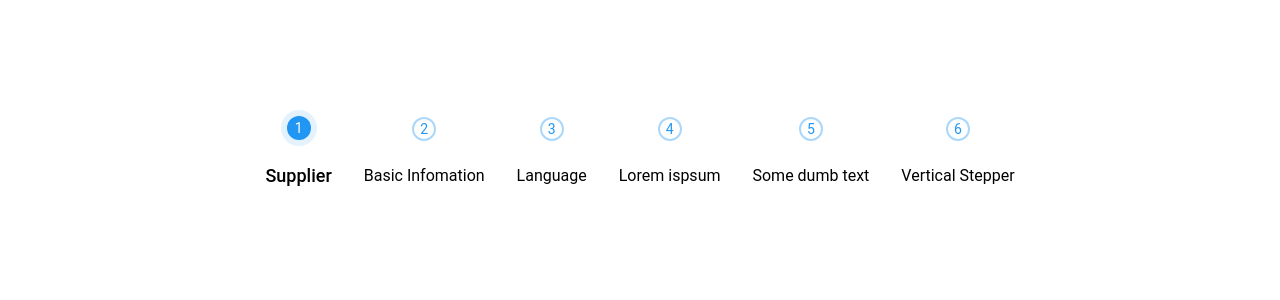
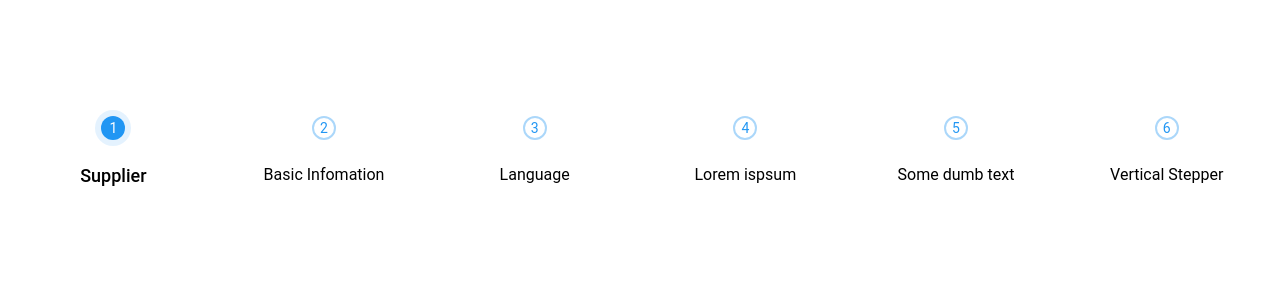
Before and after one commit to khoa-nd-511/nab_stepper, a React (Create React App) app: page / in a window 1280 px wide. Shown: the top 300 px of the page. Built offline with nearby package versions, Linux system fonts and the light colour scheme.

Commit message:
set same height & width for step

```diff
--- a/src/components/Step/index.js
+++ b/src/components/Step/index.js
@@ -3,9 +3,7 @@ import withStyles from 'react-jss'
 
 const styles = theme =>  ({
 	step: {
-		display: 'flex',
-		flexDirection: 'column',
-		alignItems: 'center',
+		textAlign: 'center',
 		padding: theme.distance.default,
 		cursor: 'pointer',
 		'&:hover': {
@@ -15,6 +13,7 @@ const styles = theme =>  ({
 	},
 	stepNum: {
 		...theme.snippets.centeringChildren,
+		display: 'inline-flex',
 		width: theme.size.medium,
 		height: theme.size.medium,
 		borderRadius: theme.shape.rounded,
@@ -41,7 +40,8 @@ const styles = theme =>  ({
 	}
 })
 
-export const step = ({ classes, label, number, visited, activated, chooseStep }) => {
+export const step = ({ classes, label, number, visited, activated, chooseStep, width }) => {
+	if (!width) return null
 	const { step, stepNum, visitedStepNum, activatedStepNum, activatedStepLabel } = classes
 
 	let stepNumClasses = [stepNum]
@@ -55,7 +55,7 @@ export const step = ({ classes, label, number, visited, activated, chooseStep })
 	}
 	// if (number)
 	return (
-		<div className={step} onClick={() => chooseStep(number)}>
+		<div className={step} onClick={() => chooseStep(number)} style={{ width: width }}>
 			<div className={stepNumClasses.join(' ')}>{number}</div>
 			<div className={stepLabelClasses.join(' ')}>{label}</div>
 		</div>
--- a/src/components/Stepper/index.js
+++ b/src/components/Stepper/index.js
@@ -1,11 +1,11 @@
-import React, { useState } from 'react'
+import React, { useState, useRef, useEffect } from 'react'
 import withStyles from 'react-jss'
 
 import { Step } from '../Step'
 
 const styles = theme => ({
 	stepper: {
-		...theme.snippets.centeringChildren,
+		display: 'flex',
 		width: '100%'
 	}
 })
@@ -20,10 +20,15 @@ const STEPS = [
 ]
 
 const StepperComp = ({ classes }) => {
+	const [width, setWidth] = useState(0)
+	const ref = useRef(null)
 	const [steps, setActiveStep] = useState(STEPS)
 
+	useEffect(() => {
+		setWidth(ref.current.clientWidth / STEPS.length)
+	}, [])
+
 	const setActiveStepHandler = number => {
-		console.log(number)
 		const updatedSteps = steps.map(step => {
 			if (number < step.number) return {...step, activated: false, visited: false}
 			if (step.number === number) {
@@ -35,8 +40,15 @@ const StepperComp = ({ classes }) => {
 	}
 
 	return (
-		<div className={classes.stepper}>
-			{steps.map((step, idx) => <Step key={idx} {...step} chooseStep={setActiveStepHandler} />)}
+		<div className={classes.stepper} ref={ref}>
+			{steps.map((step, idx) => (
+				<Step
+					key={idx}
+					chooseStep={setActiveStepHandler}
+					width={width}
+					{...step}
+				/>)
+			)}
 		</div>
 	)
 }
--- a/src/theme.js
+++ b/src/theme.js
@@ -12,7 +12,7 @@ export const theme = {
 		stepBg: '#00000014',
 	},
 	font: {
-		defaultFontFamily: 'Roboto',
+		defaultFontFamily: 'Roboto, -apple-system, BlinkMacSystemFont, "Segoe UI", "Helvetica Neue", Arial, sans-serif, "Apple Color Emoji", "Segoe UI Emoji", "Segoe UI Symbol"',
 		number: 14,
 		label: 16,
 		activeLabel: 18,
```
